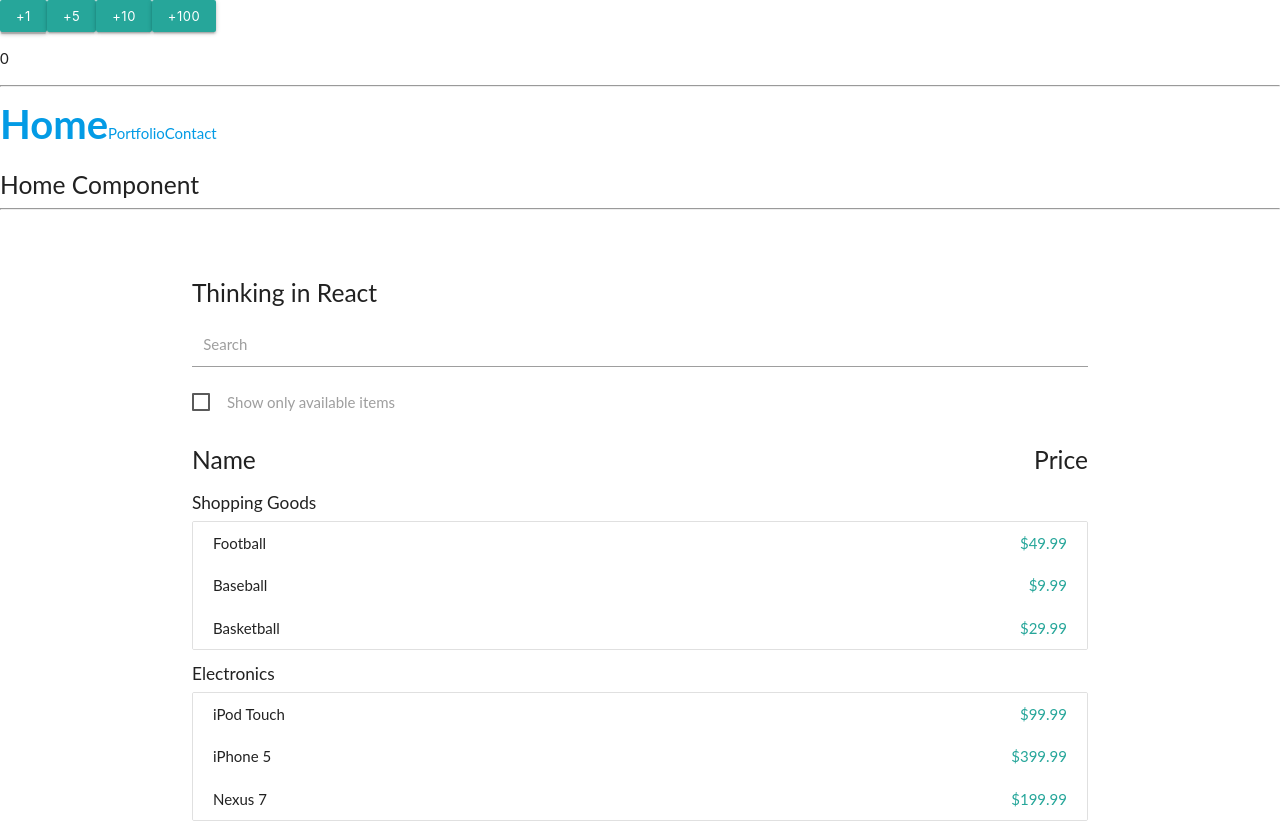
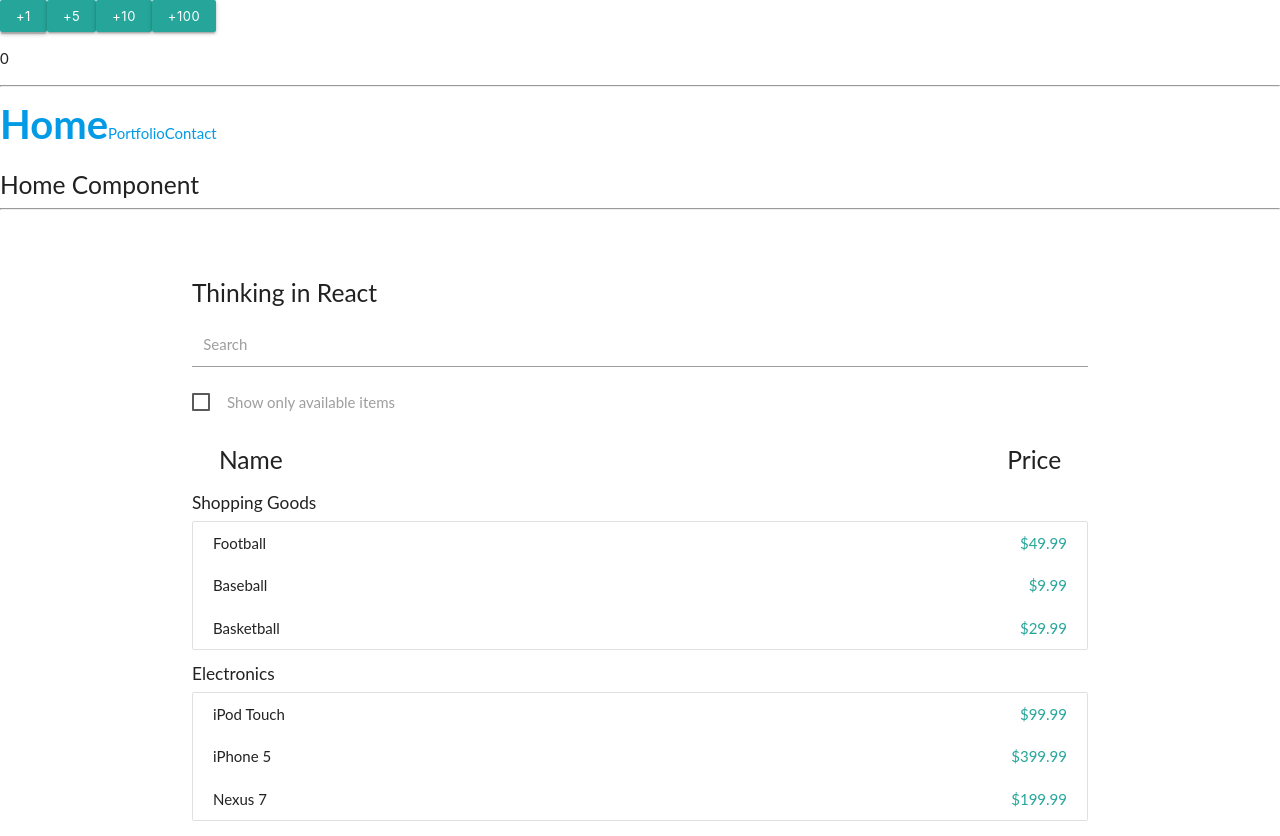
Before and after one commit to poornesh-pH/playground-react, a React (Create React App) app: page / in a window 1280 px wide. Built offline with nearby package versions, Linux system fonts and the light colour scheme.

Commit message:
1 file modified

```diff
--- a/src/style.css
+++ b/src/style.css
@@ -9,6 +9,7 @@
   display: flex;
   justify-content: space-between;
   /* padding:  0 20%; */
+  padding: 0 3%;
 }
 .container {
   margin: 10%;
```
